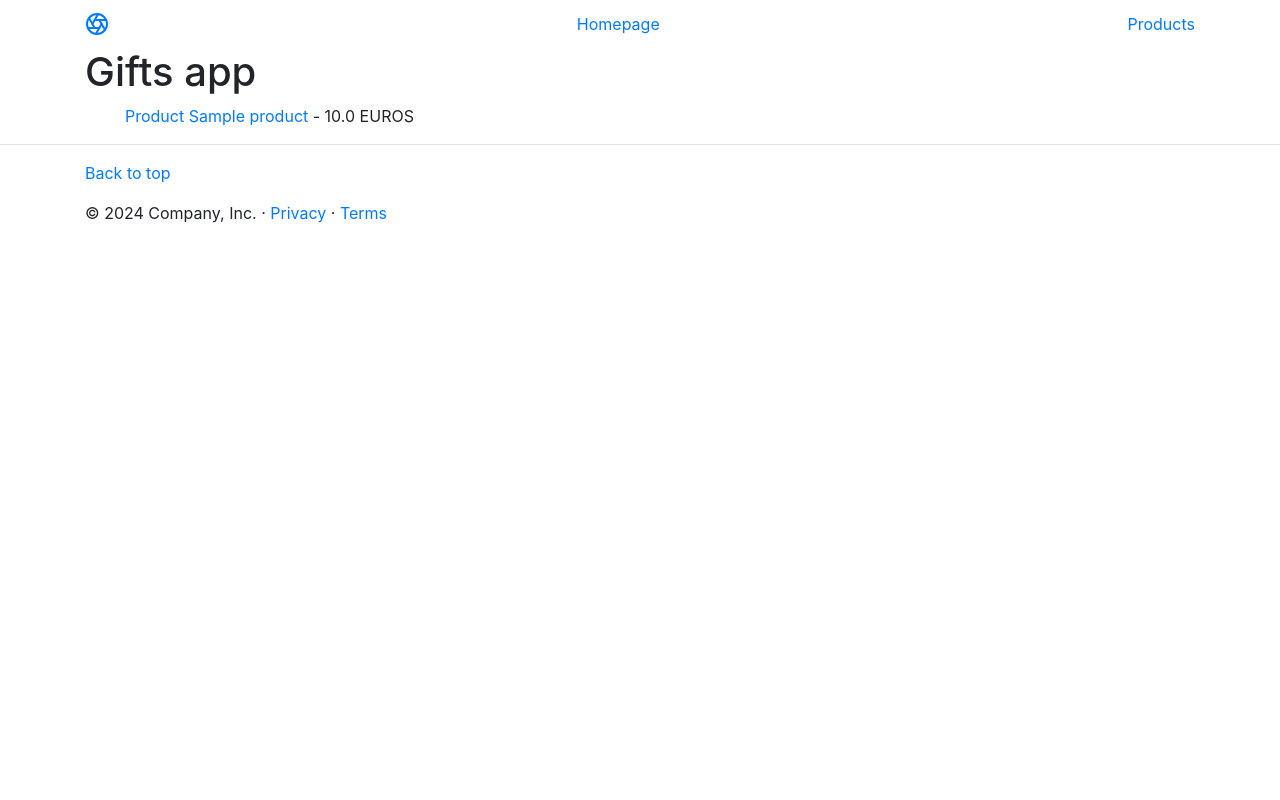
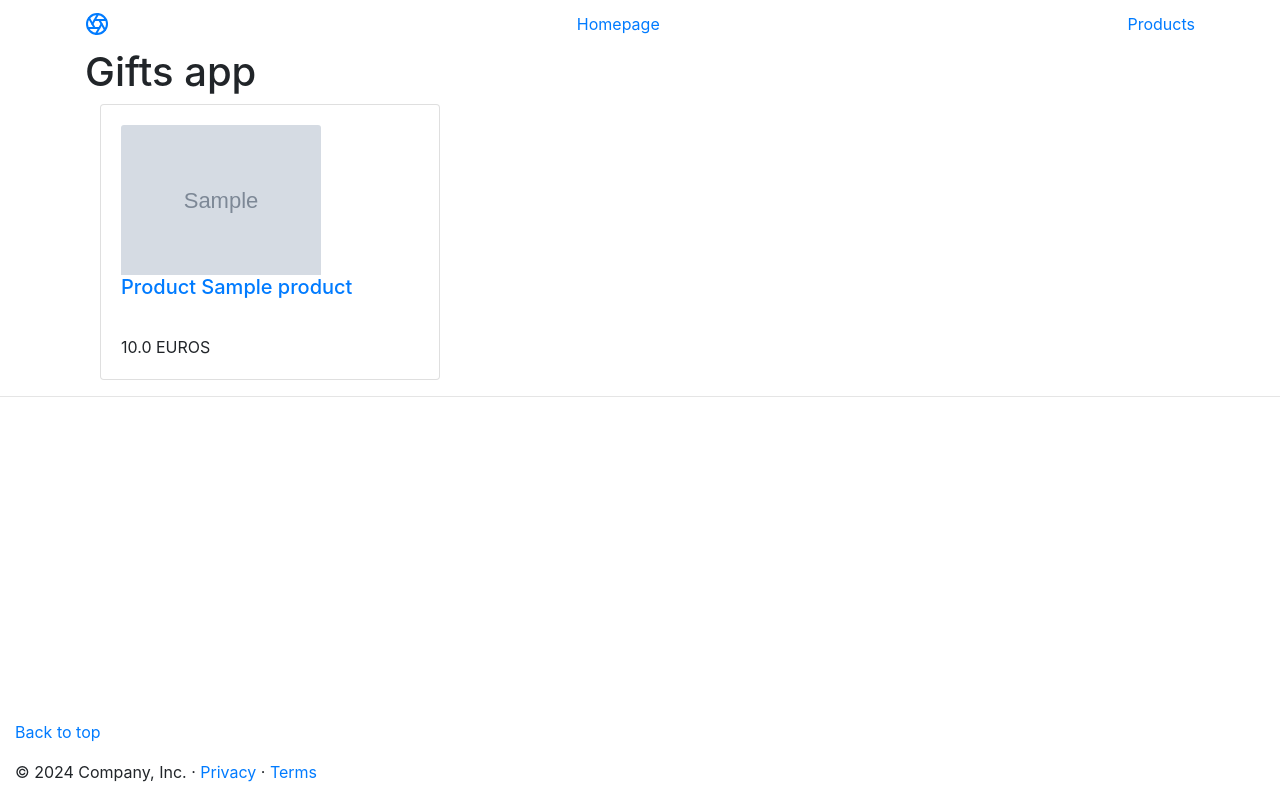
Before and after one commit to avapass/django-gifts, a Django app: page /products-list in a window 1280 px wide. Run offline with Django 5.2, Linux system fonts and the light colour scheme; tables that the repository leaves empty hold one stand-in row (values such as "Sample post"); grey boxes marked "Sample" are stand-in pictures; some libraries are stand-ins or nearby versions.

Commit message:
Add photos to products

```diff
--- a/gifts_rec/app/templates/base.html
+++ b/gifts_rec/app/templates/base.html
@@ -21,7 +21,7 @@
         </div>
         <hr class="featurette-divider">
 
-        <footer class="container">
+        <footer class="container" style="bottom:0; position:fixed; text-align:left;">
             <p class="float-end"><a href="#">Back to top</a></p>
             <p>&copy; 2024 Company, Inc. &middot; <a href="#">Privacy</a> &middot; <a href="#">Terms</a></p>
         </footer>
--- a/gifts_rec/app/templates/products.html
+++ b/gifts_rec/app/templates/products.html
@@ -3,9 +3,22 @@
 Products list - {{ block.super }}
 {% endblock title %}
 {% block body %}
-    {% for product in products %}
-        <ul>
-            <a href="{% url 'product-page' product.id %}" target="_blank">{{ product }}</a> - {{ product.price }} EUROS
-        </ul>
+    <div class="container">
+        <div class="row">
+            {% for product in products %}
+            <div class="col-md-4">
+                <div class="card">
+                    <div class="card-body">
+                        <h5 class="card-title">
+                            <img style="width:200px; height:auto;" src="{% if product.image %}{{ product.image.url }}{% endif %}" class="card-img-top"></br>
+                            <a href="{% url 'product-page' product.id %}" target="_blank">{{ product }}</a>
+                        </h5>
+                        <br>
+                        <p class="card-text">{{ product.price }} EUROS</p>
+                    </div>
+                </div>
+            </div>
     {% endfor %}
+        </div>
+    </div>
 {% endblock body %}
--- a/gifts_rec/gifts_rec/settings.py
+++ b/gifts_rec/gifts_rec/settings.py
@@ -122,3 +122,7 @@ STATIC_URL = 'static/'
 # https://docs.djangoproject.com/en/5.0/ref/settings/#default-auto-field
 
 DEFAULT_AUTO_FIELD = 'django.db.models.BigAutoField'
+
+MEDIA_URL = "/media/"
+
+MEDIA_ROOT = "photos"
--- a/gifts_rec/gifts_rec/urls.py
+++ b/gifts_rec/gifts_rec/urls.py
@@ -16,11 +16,13 @@ Including another URLconf
 """
 from django.contrib import admin
 from django.urls import path
+from django.conf.urls.static import static
 from app import views
+from .settings import MEDIA_URL, MEDIA_ROOT
 
 urlpatterns = [
     path('admin/', admin.site.urls),
     path('', views.hello, name="home"),
     path('products-list', views.products_list, name="products-list"),
     path('product/<int:id>/', views.product, name="product-page"),
-]
+] + static(MEDIA_URL, document_root=MEDIA_ROOT)
```
Also changed, not shown: gifts_rec/photos/FoodGroupsLP_804x482.jpg (added).
